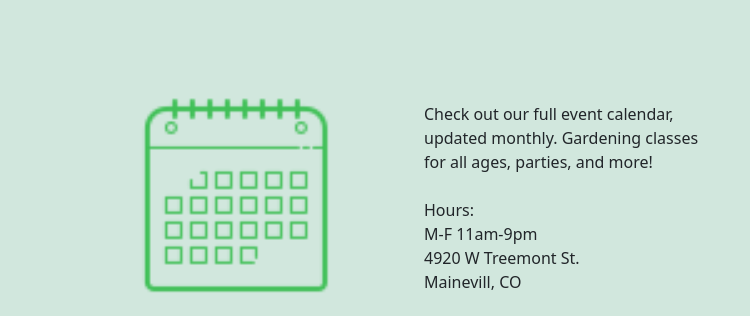
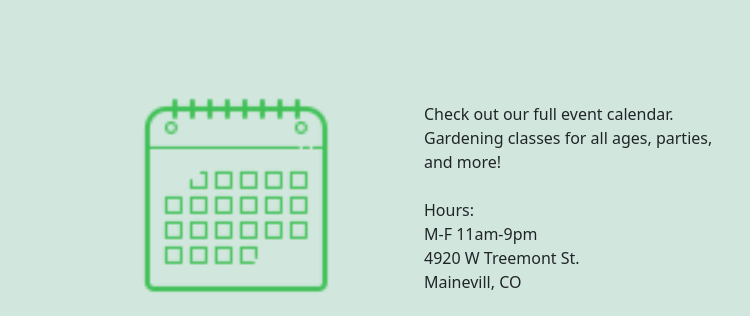
Before and after one commit to Sam-Lemon/CactiCrafted, a website: page index.html in a window 1280 px wide. Shown: the part 887-1203 px from the top of the page, 530-1280 px from the left. Drawn offline with nearby package versions, Linux system fonts and the light colour scheme.

Commit message:
minor updates

```diff
--- a/index.html
+++ b/index.html
@@ -50,7 +50,7 @@ The basket is a SVG file (Scalable Vector Graphics file) that I added into a but
     </section>
 
 
-<!--In the .succ-banner section I just added an image to break the page up and used image-fluid to make it responsive. I'm not sure it doesn't fill 100%
+<!--In the .succ-banner section I just added an image to break the page up and used image-fluid to make it responsive. I'm not sure why it doesn't fill 100%
 of the viewport when it's less than 500px.-->
 
 
@@ -227,7 +227,7 @@ and used text-end and text-start to line them up against the images.-->
                 </div>
                 <div class="col-md-3 d-flex align-items-center">
                     <div class="garden-events d-flex align-items-center">
-                        <p class="text-start">Check out our full event calendar, updated monthly. Gardening classes for all ages, parties, and more!<br><br>
+                        <p class="text-start">Check out our full event calendar. Gardening classes for all ages, parties, and more!<br><br>
                         Hours: <br> M-F 11am-9pm <br> 4920 W Treemont St. <br> Mainevill, CO</p>
                     </div>
                 </div>
```
